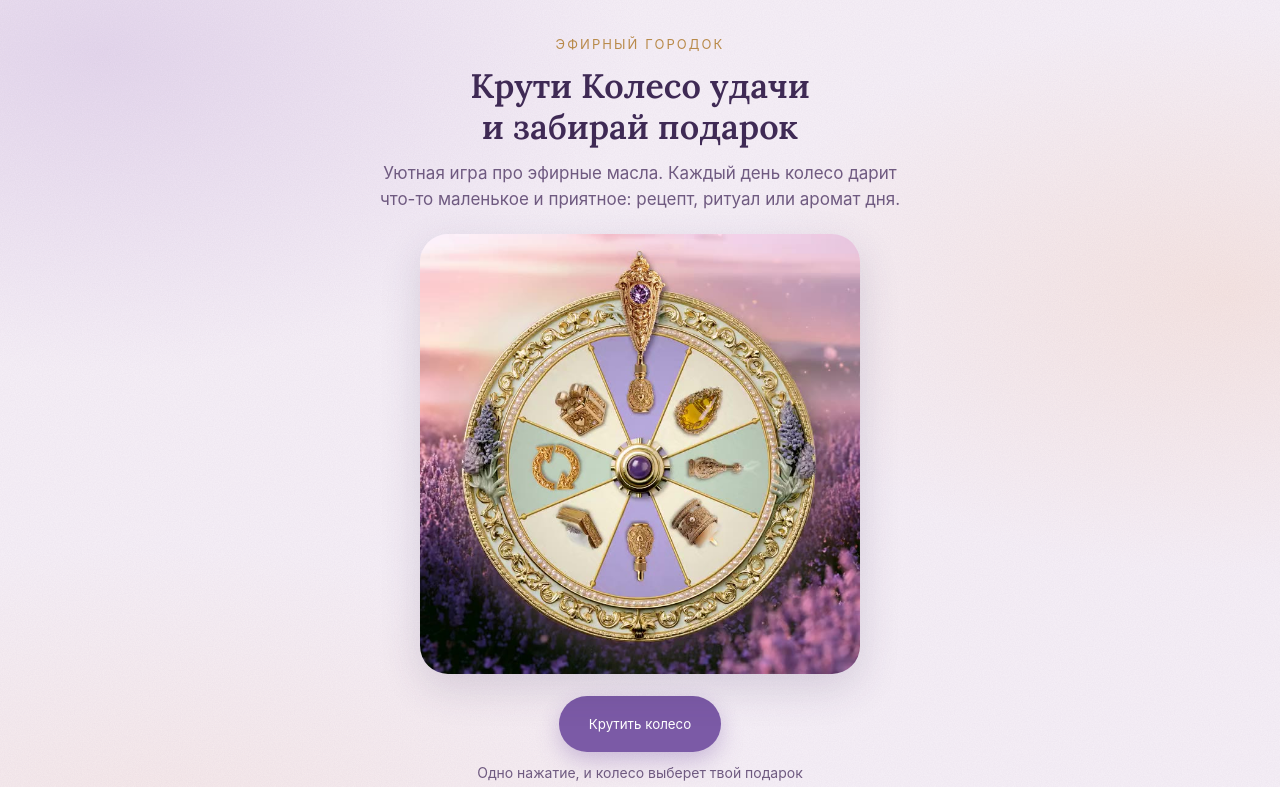
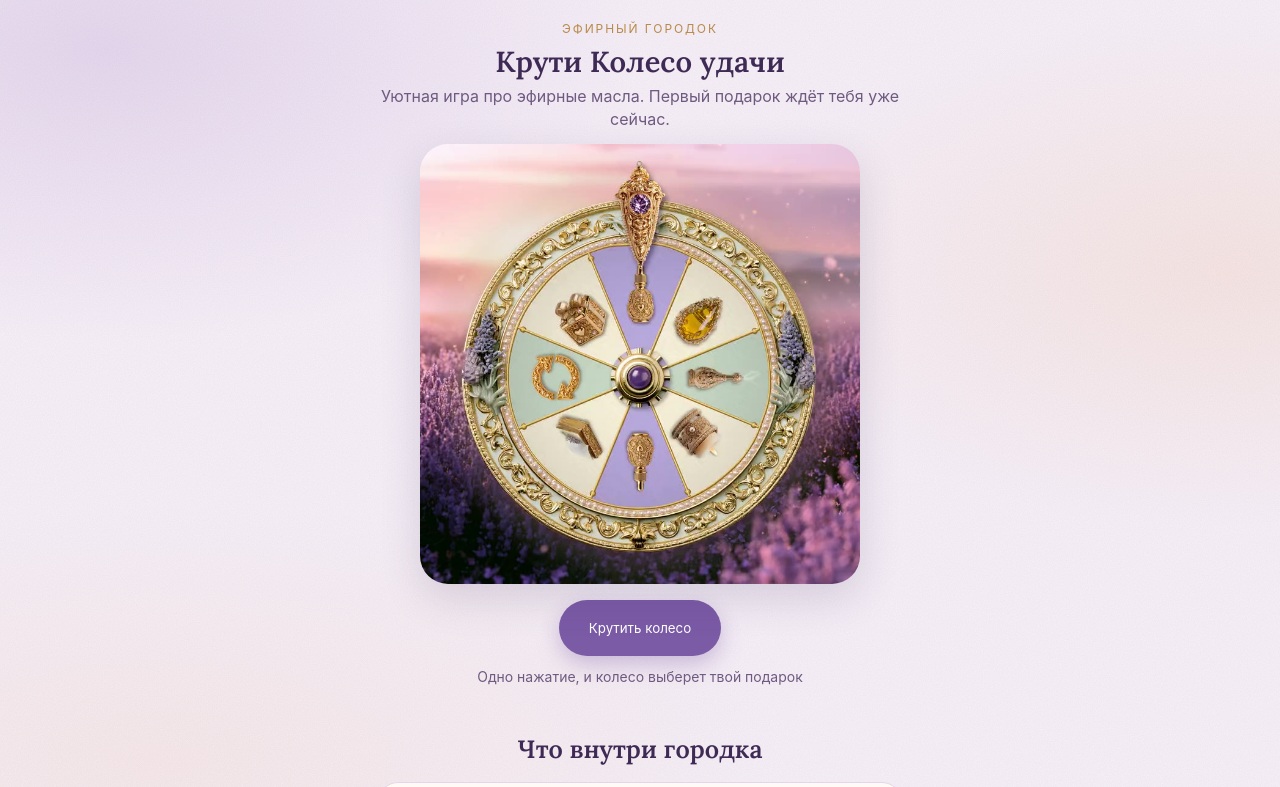
Before and after one commit to Kleinermann-team/aromagorodok-site, a plain HTML site: page index.html in a window 1280 px wide. Shown: the top 787 px of the page. Drawn offline with Linux system fonts and the light colour scheme.

Commit message:
Сайт: компактный верх, кнопка на первом экране
Co-Authored-By: Claude Fable 5.2 <noreply@anthropic.com>
Claude-Session: https://claude.ai/code/session_01P4zmcMZJvsQeeCSeknN72P

```diff
--- a/index.html
+++ b/index.html
@@ -31,13 +31,13 @@ body::before{content:"";position:fixed;inset:0;pointer-events:none;z-index:0;opa
 main,footer{position:relative;z-index:1}
 .wrap{max-width:560px;margin:0 auto;padding:0 18px}
 h1,h2{font-family:"Lora",Georgia,"Times New Roman",serif;font-weight:600;line-height:1.2;margin:0;text-wrap:balance}
-h1{font-size:34px}
+h1{font-size:29px}
 h2{font-size:25px}
 p{margin:0}
-.hero{padding:34px 0 8px;text-align:center}
-.brand{font-size:13px;letter-spacing:.16em;text-transform:uppercase;color:var(--gold);margin-bottom:12px}
-.lead{color:var(--soft);margin-top:12px}
-.wheel{position:relative;margin:22px auto 0;width:100%;max-width:440px;aspect-ratio:1/1;
+.hero{padding:20px 0 8px;text-align:center}
+.brand{font-size:12px;letter-spacing:.16em;text-transform:uppercase;color:var(--gold);margin-bottom:6px}
+.lead{color:var(--soft);margin-top:6px;font-size:16px;line-height:1.4}
+.wheel{position:relative;margin:14px auto 0;width:min(100%,440px,calc(100vh - 300px));width:min(100%,440px,calc(100svh - 300px));min-width:220px;aspect-ratio:1/1;
   border-radius:28px;overflow:hidden;background:#efe6f2;box-shadow:0 14px 40px rgba(63,42,85,.16)}
 .wheel img,.wheel video{position:absolute;inset:0;width:100%;height:100%;object-fit:cover;display:block}
 .wheel video{opacity:0;transition:opacity .25s}
@@ -48,7 +48,7 @@ p{margin:0}
   box-shadow:0 8px 22px rgba(123,90,166,.35);transition:transform .15s,box-shadow .15s}
 .btn:active{transform:translateY(1px);box-shadow:0 4px 12px rgba(123,90,166,.3)}
 .btn[disabled]{opacity:.6;cursor:default}
-.cta{margin:22px 0 6px;text-align:center}
+.cta{margin:16px 0 6px;text-align:center}
 .hint{font-size:14px;color:var(--soft);margin-top:10px;text-align:center}
 .prize{display:none;margin:26px 0 0;padding:26px 20px 28px;background:var(--card);border:1px solid var(--line);
   border-radius:28px;text-align:center;box-shadow:0 10px 30px rgba(63,42,85,.08)}
@@ -74,8 +74,8 @@ footer a{color:var(--soft)}
 
   <section class="hero">
     <div class="brand">Эфирный городок</div>
-    <h1>Крути Колесо удачи и забирай подарок</h1>
-    <p class="lead">Уютная игра про эфирные масла. Каждый день колесо дарит что-то маленькое и приятное: рецепт, ритуал или аромат дня.</p>
+    <h1>Крути Колесо удачи</h1>
+    <p class="lead">Уютная игра про эфирные масла. Первый подарок ждёт тебя уже сейчас.</p>
 
     <div class="wheel" id="wheel">
       <img src="assets/koleso.jpg" alt="Колесо удачи Эфирного городка" width="720" height="720">
```
